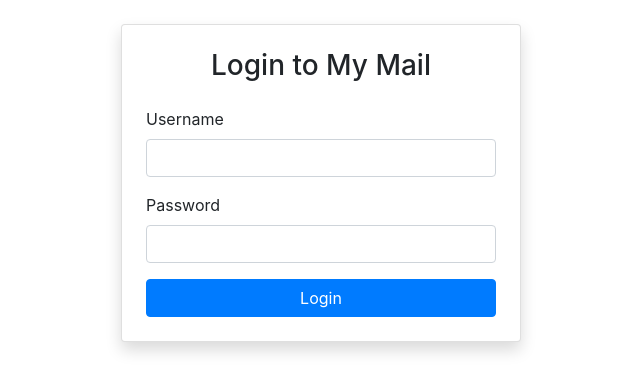
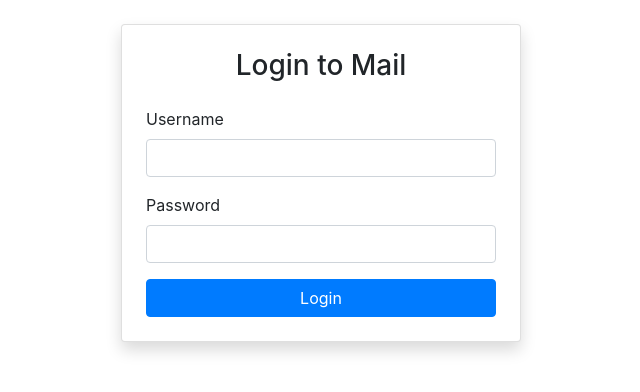
Before and after one commit to Arth-F1/my-flask-app, a Flask app: page / in a window 1280 px wide. Shown: the part 56-448 px from the top of the page, without its empty margins (319-959 px from the left). Run offline with Flask 3, Linux system fonts and the light colour scheme; some libraries are stand-ins or nearby versions.

Commit message:
Update login.html

```diff
--- a/templates/login.html
+++ b/templates/login.html
@@ -1,7 +1,7 @@
 {% extends "base.html" %}
 {% block content %}
 <div class="login-form card shadow p-4 mx-auto" style="max-width: 400px;">
-    <h3 class="text-center mb-4">Login to My Mail</h3>
+    <h3 class="text-center mb-4">Login to Mail</h3>
     <form action="{{ url_for('login') }}" method="POST">
         <div class="form-group">
             <label>Username</label>
```
